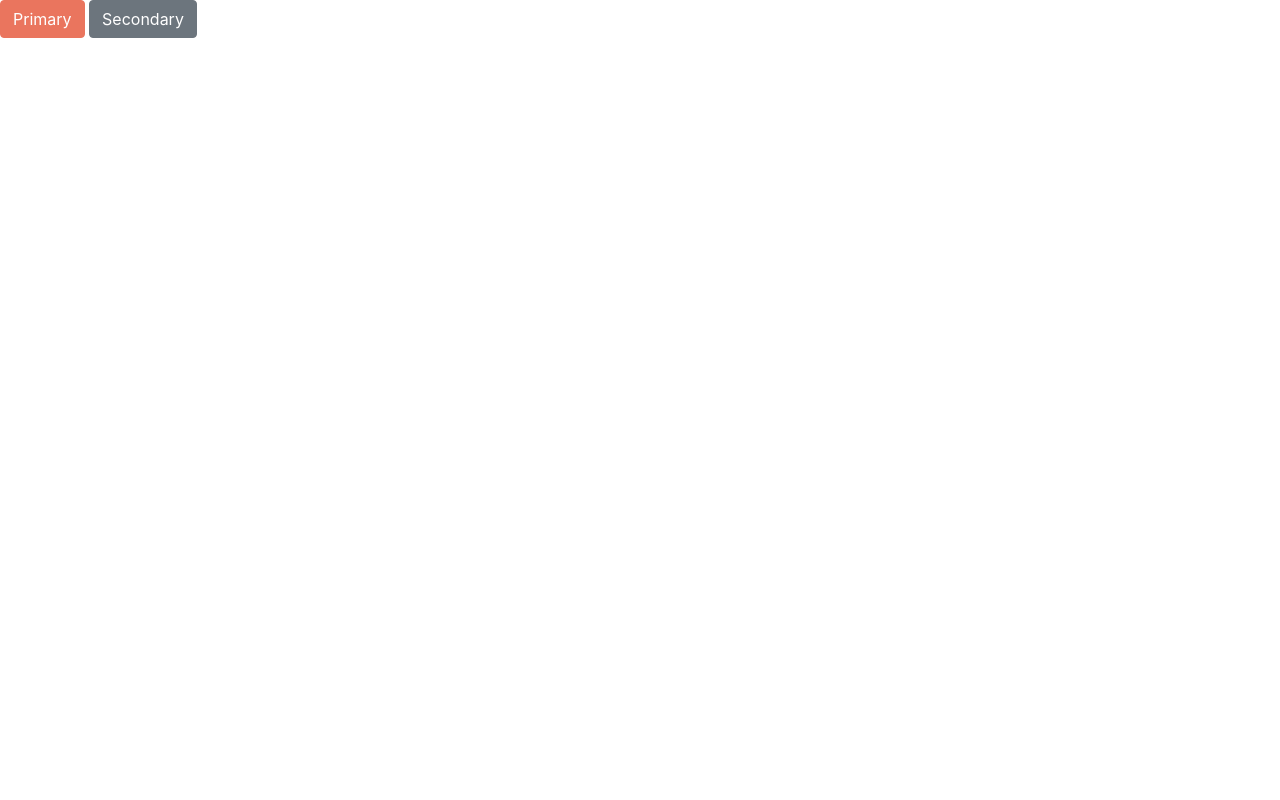
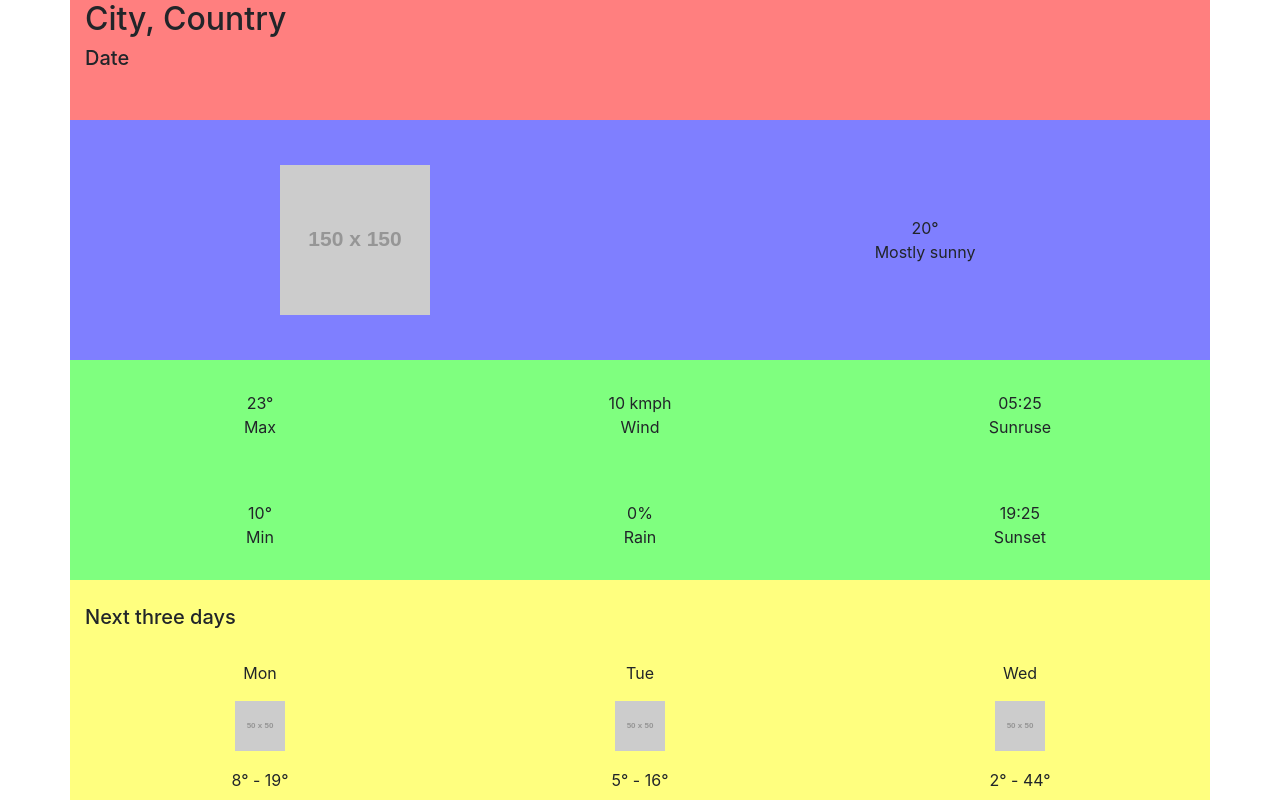
Before and after one commit to LGA-dev/weather-app, a website: page app/index.html in a window 1280 px wide. Drawn offline with Linux system fonts and the light colour scheme; placeholder pictures from the web are drawn by us.

Commit message:
Add basic layout

```diff
--- a/app/index.html
+++ b/app/index.html
@@ -1,13 +1,127 @@
 <!DOCTYPE html>
 <html lang="en">
+
 <head>
-    <meta charset="UTF-8">
-    <meta name="viewport" content="width=device-width, initial-scale=1.0">
-    <title>Gulp</title>
-    <link rel="stylesheet" href="css/main.css">
+  <meta charset="UTF-8">
+  <meta name="viewport" content="width=device-width, initial-scale=1.0">
+  <title>Weather App</title>
+  <link rel="stylesheet" href="css/main.css">
 </head>
+
 <body>
-    <button class="btn btn-primary">Primary</button>
-    <button class="btn btn-secondary">Secondary</button>
+
+  <main class="container d-flex flex-column">
+    <!-- Location and date -->
+    <div class="user-location row d-flex flex-column">
+      <div class="user-location__content-container col-12">
+        <!-- Location name -->
+        <h2 class="user-location__name">City, Country</h2>
+        <!-- Location date -->
+        <h5 class="user-location__date">Date</h5>
+      </div>
+    </div>
+    <!-- Current temperature -->
+    <div class="current-temp row">
+      <!-- Temperature icon -->
+      <div class="current-temp__icon-container col-6 d-flex flex-column justify-content-center align-items-center">
+        <img class="current-temp__icon" src="https://via.placeholder.com/150" alt="" srcset="">
+      </div>
+      <!-- Temperature dgree and description -->
+      <div class="current-temp__content-container col-6 d-flex flex-column justify-content-center align-items-center">
+        <!-- Current temperature value -->
+        <div class="current-temp__value">
+          20&deg;
+        </div>
+        <!-- Current temperature description -->
+        <div class="current-temp__description">
+          <!-- Change name??? (current-weather) -->
+          Mostly sunny
+        </div>
+      </div>
+    </div>
+    <!-- Current stats -->
+    <div class="current-stats row text-center">
+      <!-- Current max temp -->
+      <div class="current-stats__max-temp col-4 d-flex flex-column justify-content-center align-items-center">
+        <div class="current-stats__max-temp--value">
+          23&deg;
+        </div>
+        <div class="current-stats__section-title">
+          Max
+        </div>
+      </div>
+      <!-- Current wind speed -->
+      <div class="current-stats__wind-speed col-4 d-flex flex-column justify-content-center align-items-center">
+        <div class="current-stats__wind-speed--value">
+          10 kmph
+        </div>
+        <div class="current-stats__section-title">
+          Wind
+        </div>
+      </div>
+      <!-- Current sunrise time -->
+      <div class="current-stats__todays-sunrise col-4 d-flex flex-column justify-content-center align-items-center">
+        <div class="current-stats__todays-sunrise--value">
+          05:25
+        </div>
+        <div class="current-stats__section-title">
+          Sunruse
+        </div>
+      </div>
+      <!-- Current min temp -->
+      <div class="current-stats__min-temp col-4 d-flex flex-column justify-content-center align-items-center">
+        <div class="current-stats__min-temp--value">
+          10&deg;
+        </div>
+        <div class="current-stats__section-title">
+          Min
+        </div>
+      </div>
+      <!-- Current rain chance -->
+      <div class="current-stats__rain-chance col-4 d-flex flex-column justify-content-center align-items-center">
+        <div class="current-stats__rain-chance--value">
+          0%
+        </div>
+        <div class="current-stats__section-title">
+          Rain
+        </div>
+      </div>
+      <!-- Current sunset time -->
+      <div class="current-stats__todays-sunset col-4 d-flex flex-column justify-content-center align-items-center">
+        <div class="current-stats__todays-sunset--value">
+          19:25
+        </div>
+        <div class="current-stats__section-title">
+          Sunset
+        </div>
+      </div>
+    </div>
+    <!-- Next three days forecast -->
+    <div class="weather-forecast row d-flex justify-content-around">
+      <!-- Section title -->
+      <div class="weather-forecast__title col-12 d-flex justify-content-left align-items-center">
+        <h5 class="m-0 p-0">Next three days</h5>
+      </div>
+      <!-- Weather forecast card -->
+      <div class="weather-forecast__card col-3 d-flex flex-column justify-content-around align-items-center">
+        <p class="m-0">Mon</p>
+        <img class="weather-forecast__icon" src="https://via.placeholder.com/50x50" alt="" srcset="">
+        <p class="m-0">8&deg; - 19&deg;</p>
+      </div>
+      <!-- Weather forecast card -->
+      <div class="weather-forecast__card col-3 d-flex flex-column justify-content-around align-items-center">
+        <p class="m-0">Tue</p>
+        <img class="weather-forecast__icon" src="https://via.placeholder.com/50x50" alt="" srcset="">
+        <p class="m-0">5&deg; - 16&deg;</p>
+      </div>
+      <!-- Weather forecast card -->
+      <div class="weather-forecast__card col-3 d-flex flex-column justify-content-around align-items-center">
+        <p class="m-0">Wed</p>
+        <img class="weather-forecast__icon" src="https://via.placeholder.com/50x50" alt="" srcset="">
+        <p class="m-0">2&deg; - 44&deg;</p>
+      </div>
+    </div>
+  </main>
 </body>
+
 </html>
--- a/app/scss/main.scss
+++ b/app/scss/main.scss
@@ -1,2 +1,45 @@
 @import 'variables';
 @import '../../node_modules/bootstrap/scss/bootstrap.scss';
+
+html, body {
+  // margin: 0;
+  // padding: 0;
+  // min-height: 100vh; /* use min-height 100 vh instead of height to allow extended height with large content */
+  // overflow: auto;
+}
+
+.container {
+  // border: 1px solid black;
+  height: 100vh;
+}
+
+.user-location {
+  background-color: rgba(255, 0, 0, 0.5);
+  // min-height: 10vh;
+  height: 15vh;
+}
+
+.current-temp {
+  background-color: rgba(0, 0, 255, 0.5);
+  // min-height: 30vh;
+  height: 30vh;
+}
+
+.current-stats {
+  background-color: rgba(0, 255, 0, 0.5);
+  // min-height: 30vh;
+  height: 27.5vh;
+}
+
+.weather-forecast {
+  background-color: rgba(255, 255, 0, 0.5);
+  // min-height: 30vh;
+  // min-height: auto;
+  // flex: 1;
+  height: 27.5vh;
+}
+
+.col-3, .col-4,.col-6,.col-12 {
+  // border: 1px solid black;
+  // margin: 1rem;
+}
```
Also changed, not shown: app/css/main.css.
